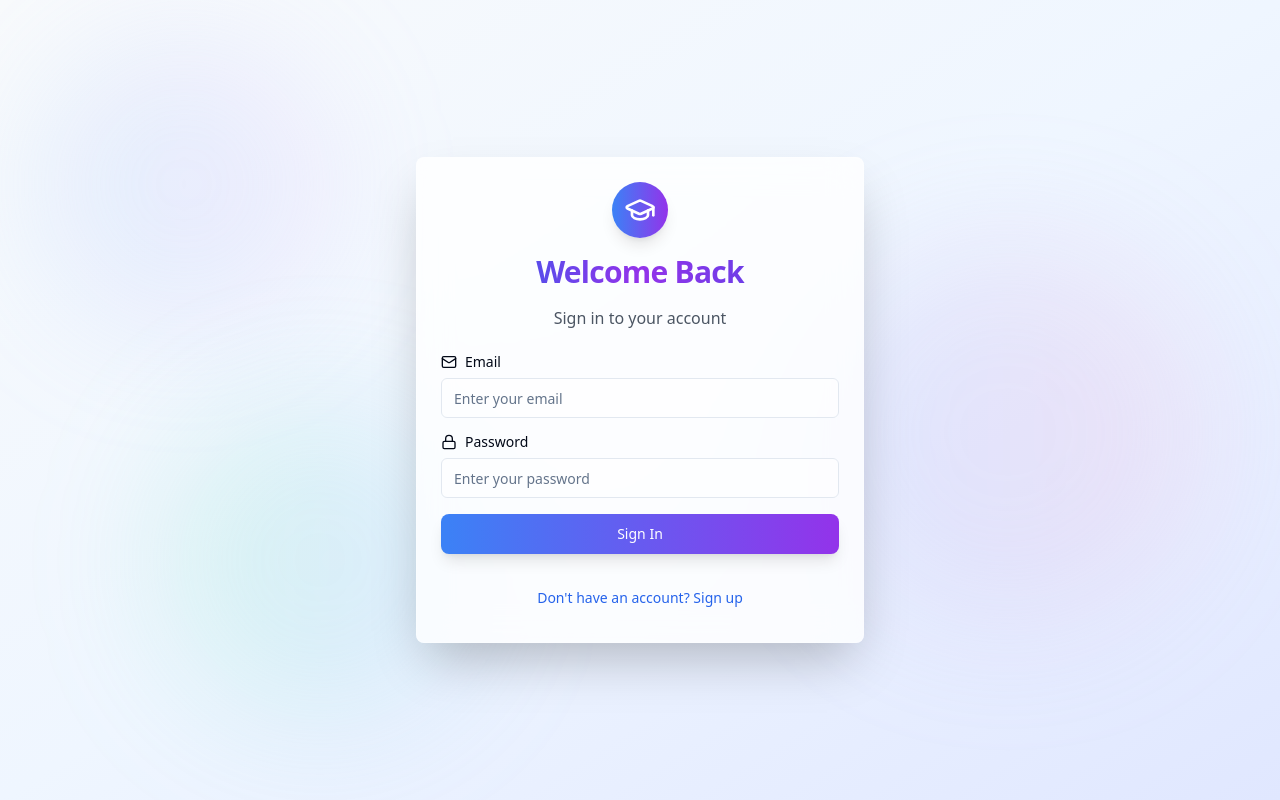
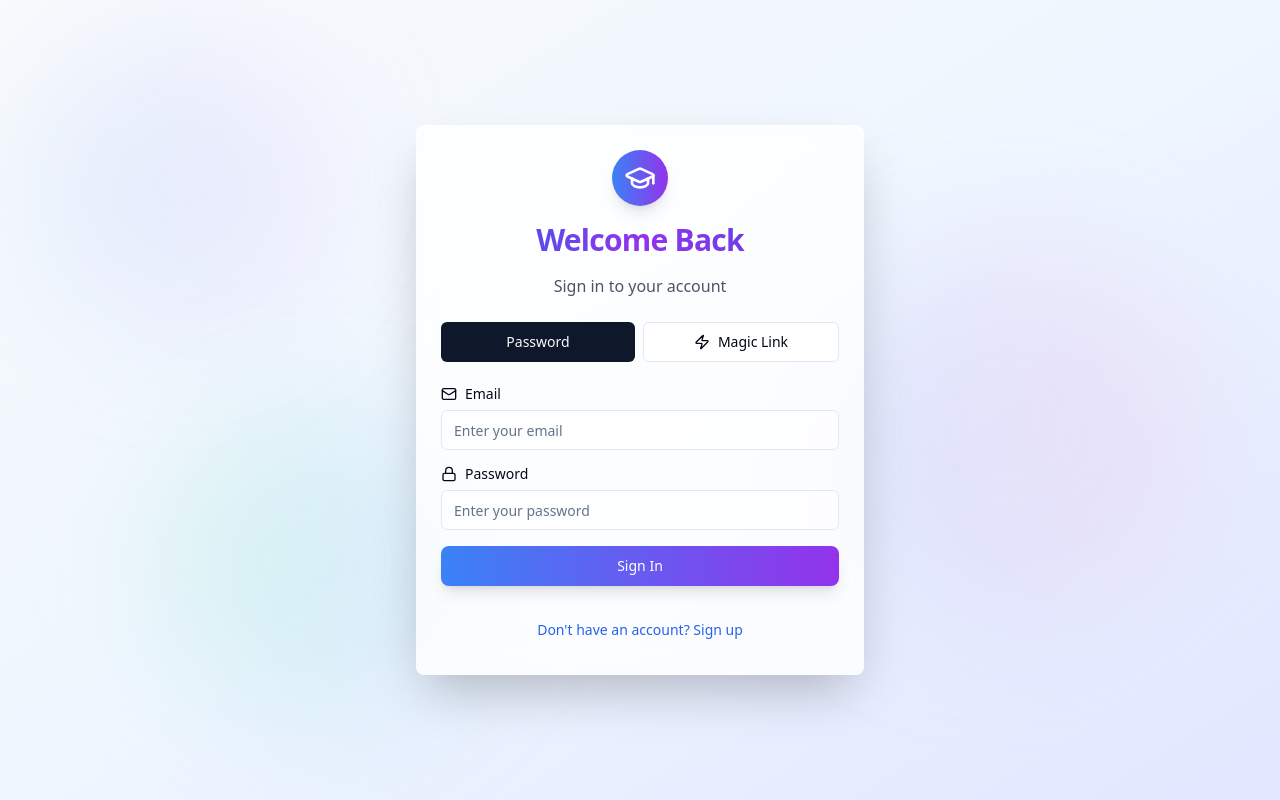
Before and after one commit to A-Aditya-Narayan/exam-ally-mark, a React (Vite) app: page /auth in a window 1280 px wide. Built offline with nearby package versions, Linux system fonts and the light colour scheme.

Commit message:
Add magic link login
Implement magic link login functionality.

```diff
--- a/src/components/AuthForm.tsx
+++ b/src/components/AuthForm.tsx
@@ -4,26 +4,46 @@ import { Card, CardContent, CardHeader, CardTitle } from "@/components/ui/card";
 import { Button } from "@/components/ui/button";
 import { Input } from "@/components/ui/input";
 import { Label } from "@/components/ui/label";
-import { GraduationCap, Mail, Lock, User } from "lucide-react";
+import { GraduationCap, Mail, Lock, User, Zap } from "lucide-react";
 import { useAuth } from '@/contexts/AuthContext';
 import { toast } from '@/hooks/use-toast';
 
 const AuthForm = () => {
   const [isLogin, setIsLogin] = useState(true);
+  const [isMagicLink, setIsMagicLink] = useState(false);
   const [email, setEmail] = useState('');
   const [password, setPassword] = useState('');
   const [fullName, setFullName] = useState('');
   const [loading, setLoading] = useState(false);
-  const { signIn, signUp } = useAuth();
+  const { signIn, signUp, signInWithMagicLink } = useAuth();
 
   const handleSubmit = async (e: React.FormEvent) => {
     e.preventDefault();
     setLoading(true);
 
-    console.log(`Attempting ${isLogin ? 'login' : 'signup'} with email:`, email);
+    console.log(`Attempting ${isMagicLink ? 'magic link' : (isLogin ? 'login' : 'signup')} with email:`, email);
 
     try {
-      if (isLogin) {
+      if (isMagicLink) {
+        console.log('Calling signInWithMagicLink function...');
+        const { error } = await signInWithMagicLink(email);
+        console.log('Magic link response:', { error });
+
+        if (error) {
+          console.error('Magic link error:', error);
+          toast({
+            title: "Magic Link Error",
+            description: error.message || "Failed to send magic link. Please try again.",
+            variant: "destructive",
+          });
+        } else {
+          console.log('Magic link sent successfully');
+          toast({
+            title: "Magic Link Sent!",
+            description: "Check your email for a magic link to sign in.",
+          });
+        }
+      } else if (isLogin) {
         console.log('Calling signIn function...');
         const { error } = await signIn(email, password);
         console.log('SignIn response:', { error });
@@ -74,6 +94,22 @@ const AuthForm = () => {
     }
   };
 
+  const getFormTitle = () => {
+    if (isMagicLink) return 'Magic Link Sign In';
+    return isLogin ? 'Welcome Back' : 'Join ExamAlly';
+  };
+
+  const getFormDescription = () => {
+    if (isMagicLink) return 'Enter your email to receive a magic link';
+    return isLogin ? 'Sign in to your account' : 'Create your account to get started';
+  };
+
+  const getButtonText = () => {
+    if (loading) return 'Processing...';
+    if (isMagicLink) return 'Send Magic Link';
+    return isLogin ? 'Sign In' : 'Sign Up';
+  };
+
   return (
     <div className="min-h-screen bg-gradient-to-br from-slate-50 via-blue-50 to-indigo-100 flex items-center justify-center p-6">
       <div className="absolute top-0 left-0 w-full h-full overflow-hidden pointer-events-none">
@@ -90,15 +126,35 @@ const AuthForm = () => {
             </div>
           </div>
           <CardTitle className="text-3xl font-bold bg-gradient-to-r from-blue-600 via-purple-600 to-indigo-600 bg-clip-text text-transparent">
-            {isLogin ? 'Welcome Back' : 'Join ExamAlly'}
+            {getFormTitle()}
           </CardTitle>
           <p className="text-gray-600">
-            {isLogin ? 'Sign in to your account' : 'Create your account to get started'}
+            {getFormDescription()}
           </p>
         </CardHeader>
         <CardContent className="space-y-6">
+          <div className="flex gap-2">
+            <Button
+              type="button"
+              variant={!isMagicLink ? "default" : "outline"}
+              onClick={() => setIsMagicLink(false)}
+              className="flex-1"
+            >
+              Password
+            </Button>
+            <Button
+              type="button"
+              variant={isMagicLink ? "default" : "outline"}
+              onClick={() => setIsMagicLink(true)}
+              className="flex-1 gap-2"
+            >
+              <Zap className="w-4 h-4" />
+              Magic Link
+            </Button>
+          </div>
+
           <form onSubmit={handleSubmit} className="space-y-4">
-            {!isLogin && (
+            {!isLogin && !isMagicLink && (
               <div className="space-y-2">
                 <Label htmlFor="fullName" className="flex items-center gap-2">
                   <User className="w-4 h-4" />
@@ -132,6 +188,7 @@ const AuthForm = () => {
               />
             </div>
 
+            {!isMagicLink && (
               <div className="space-y-2">
                 <Label htmlFor="password" className="flex items-center gap-2">
                   <Lock className="w-4 h-4" />
@@ -147,16 +204,18 @@ const AuthForm = () => {
                   className="bg-white/50"
                 />
               </div>
+            )}
 
             <Button
               type="submit"
               disabled={loading}
               className="w-full bg-gradient-to-r from-blue-500 to-purple-600 hover:from-blue-600 hover:to-purple-700 text-white font-medium py-2 px-4 rounded-lg transition-all duration-300 hover:scale-105 shadow-lg"
             >
-              {loading ? 'Processing...' : isLogin ? 'Sign In' : 'Sign Up'}
+              {getButtonText()}
             </Button>
           </form>
 
+          {!isMagicLink && (
             <div className="text-center">
               <Button
                 variant="ghost"
@@ -166,6 +225,7 @@ const AuthForm = () => {
                 {isLogin ? "Don't have an account? Sign up" : 'Already have an account? Sign in'}
               </Button>
             </div>
+          )}
         </CardContent>
       </Card>
     </div>
--- a/src/contexts/AuthContext.tsx
+++ b/src/contexts/AuthContext.tsx
@@ -9,6 +9,7 @@ interface AuthContextType {
   loading: boolean;
   signUp: (email: string, password: string, fullName: string) => Promise<{ error: any }>;
   signIn: (email: string, password: string) => Promise<{ error: any }>;
+  signInWithMagicLink: (email: string) => Promise<{ error: any }>;
   signOut: () => Promise<void>;
 }
 
@@ -71,6 +72,18 @@ export const AuthProvider = ({ children }: { children: React.ReactNode }) => {
     return { error };
   };
 
+  const signInWithMagicLink = async (email: string) => {
+    const redirectUrl = `${window.location.origin}/`;
+
+    const { error } = await supabase.auth.signInWithOtp({
+      email,
+      options: {
+        emailRedirectTo: redirectUrl,
+      },
+    });
+    return { error };
+  };
+
   const signOut = async () => {
     await supabase.auth.signOut();
   };
@@ -81,6 +94,7 @@ export const AuthProvider = ({ children }: { children: React.ReactNode }) => {
     loading,
     signUp,
     signIn,
+    signInWithMagicLink,
     signOut,
   };
 
```
Lines whose indentation alone changed are shown as unchanged.
